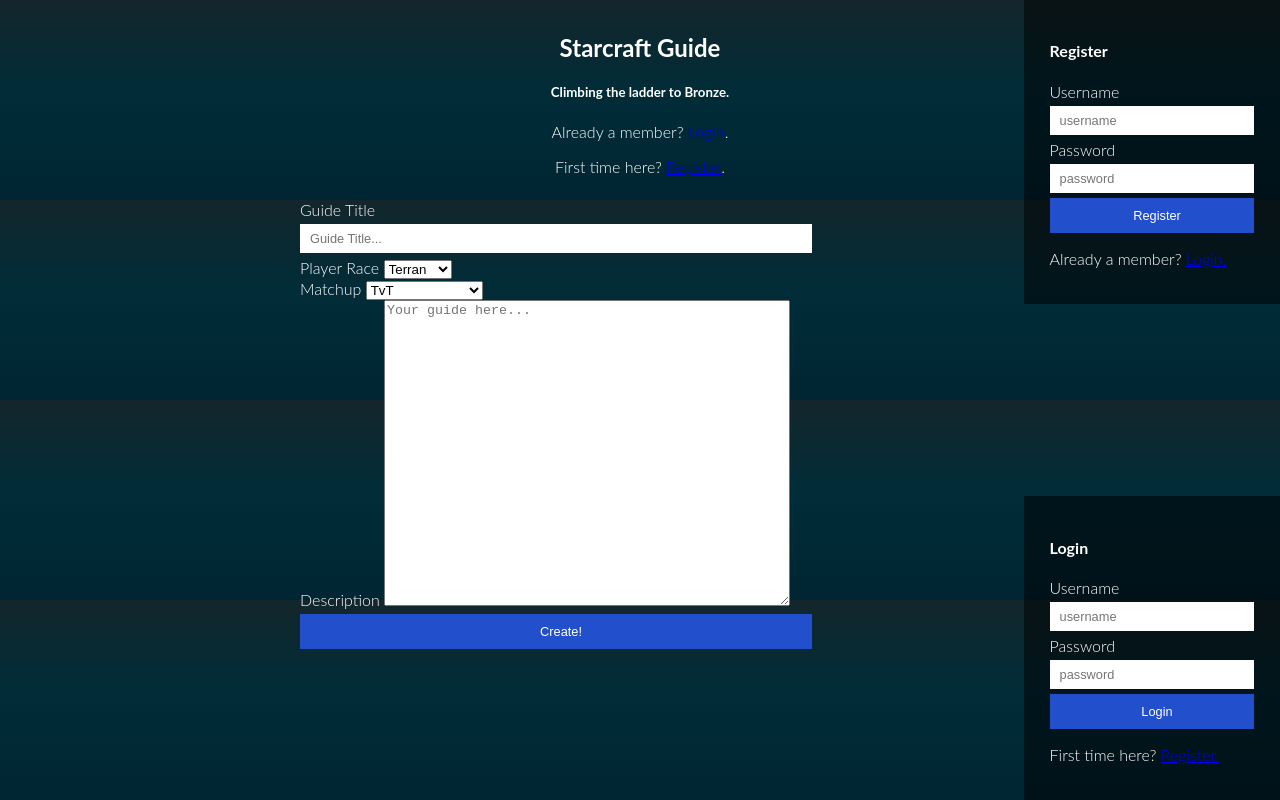
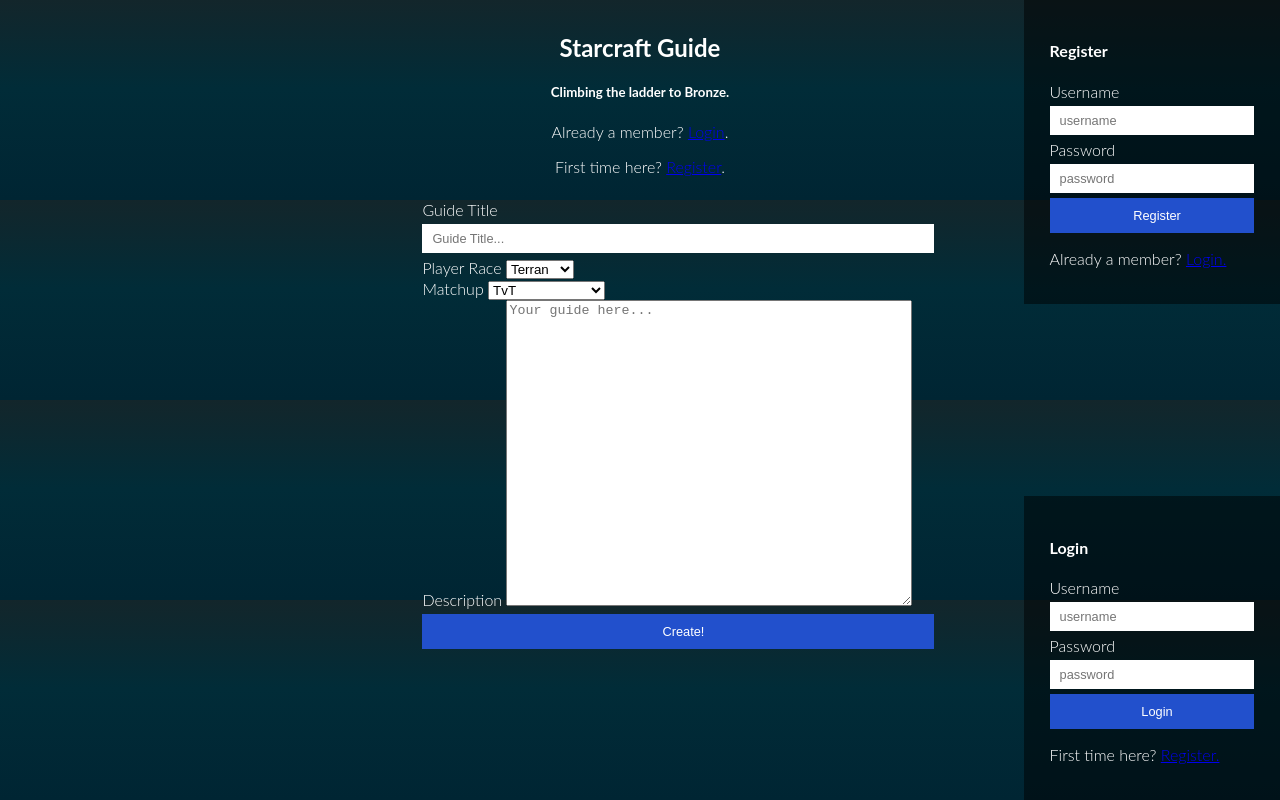
Before and after one commit to baz1389/starcraft-front-end, a plain HTML site: page index.html in a window 1280 px wide. Drawn offline with Linux system fonts and the light colour scheme.

Commit message:
tinkering with html and css.

```diff
--- a/assets/styles/style.css
+++ b/assets/styles/style.css
@@ -75,10 +75,11 @@
 
 #createGuideContainer, #updateGuideContainer {
   width: 40%;
+  top: 200px;
   position: fixed;
-  top: 200px;
-  bottom: 0px;
-  left: 300px;
+  bottom: 50px;
+  left: 33%;
+  right: 33%;
 }
 
 #descriptionInput {
```
Also changed, not shown: index.html (indentation only).
